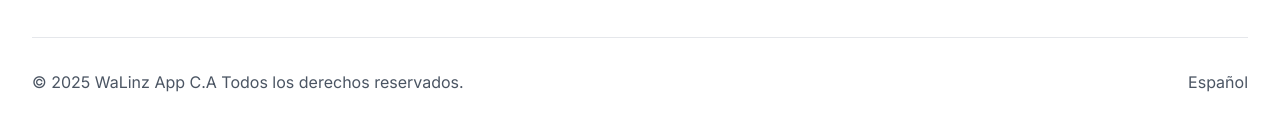
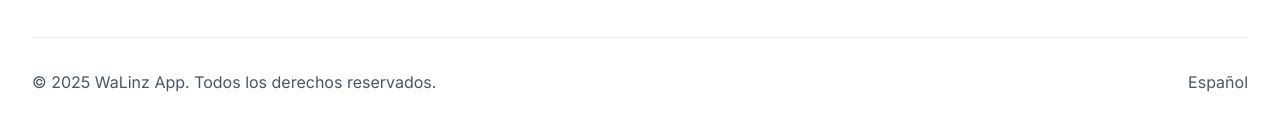
Before and after one commit to TheAngelNerozzi/walinz, a Next.js app: page / in a window 1280 px wide. Shown: the part 7388-7518 px from the top of the page. Built offline with nearby package versions, Linux system fonts and the light colour scheme.

Commit message:
Update footer.tsx

```diff
--- a/src/components/footer.tsx
+++ b/src/components/footer.tsx
@@ -206,7 +206,7 @@ export function Footer() {
 
           <div className="border-t border-gray-200 mt-12 pt-8 flex flex-col md:flex-row justify-between items-center">
             <div className="text-gray-600 mb-4 md:mb-0">
-              © {currentYear} WaLinz App C.A Todos los derechos reservados.
+              © {currentYear} WaLinz App. Todos los derechos reservados.
             </div>
             <div className="flex items-center space-x-2">
               <span className="text-gray-600">Español</span>
```
